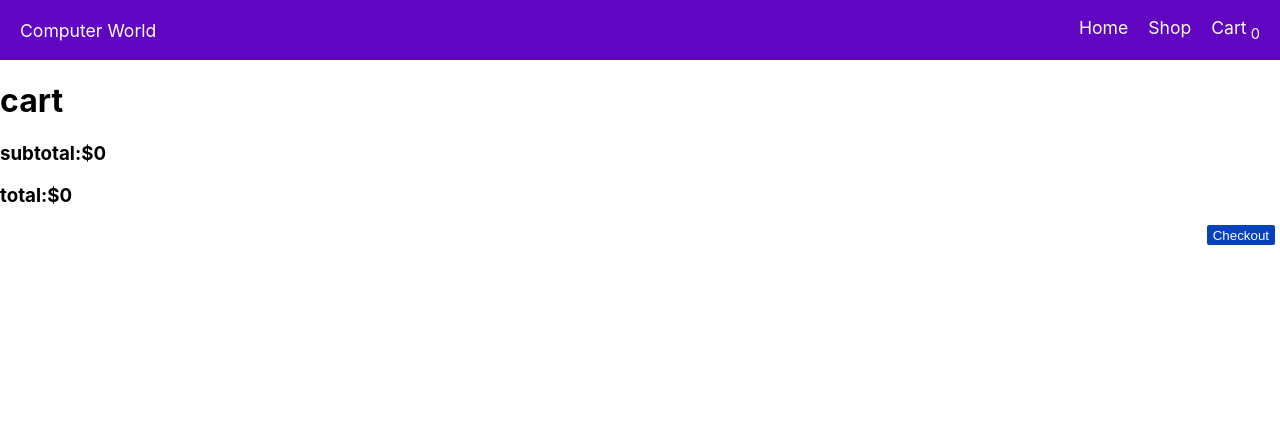
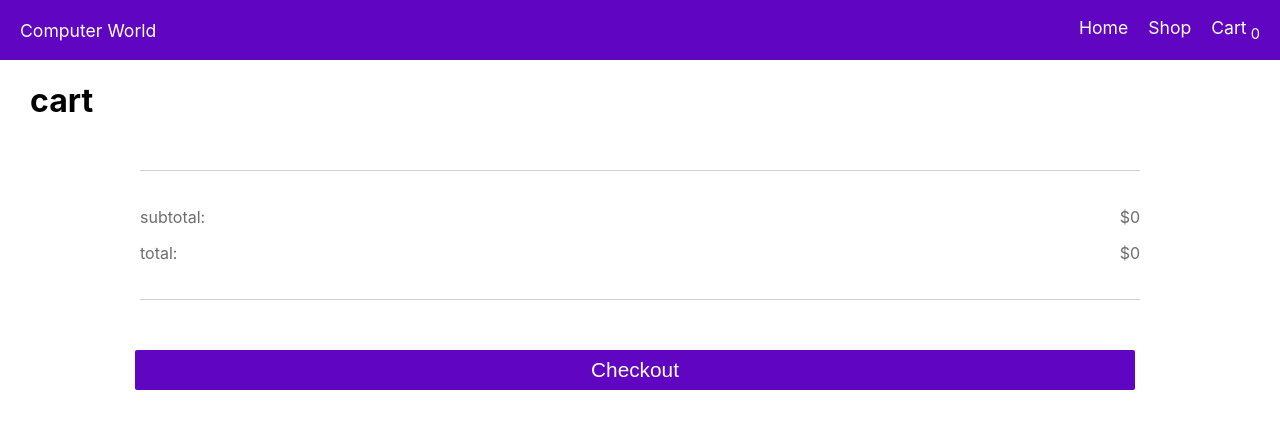
Before and after one commit to prosperitty/shopping-cart, a React (Create React App) app: page /cart in a window 1280 px wide. Shown: the top 428 px of the page. Built offline with nearby package versions, Linux system fonts and the light colour scheme.

Commit message:
styled cart page

```diff
--- a/src/App.css
+++ b/src/App.css
@@ -93,7 +93,8 @@ header {
   overflow: hidden;
 }
 
-.shop {
+.shop,
+.cart {
   padding: 0 30px
 }
 
@@ -180,6 +181,70 @@ button:hover {
   display: block;
 }
 
+.cart-image-container {
+  grid-row-start: 1;
+  grid-row-end: span 2;
+}
+
+.cart-card {
+  display: grid;
+  grid-template-columns: 90px 1fr 1fr ;
+  grid-template-rows: 90px 1fr;
+}
+
+.cart-detail {
+  margin-left: 10px;
+  align-self: center;
+}
+
+.cart-card {
+  padding: 10px;
+  margin: 10px 0;
+
+  border: 1px solid rgba(161, 161, 161, 0.264);
+  border-radius: 7px;
+  background-color: rgba(251, 251, 251, 0.586);
+
+}
+
+.product-price {
+  margin: 0;
+  text-align: end;
+  align-self: center;
+
+  font-weight: bold;
+}
+
+.cart-items {
+  max-width: 1000px;
+  margin: 0 auto;
+}
+
+.checkout {
+  margin: 50px 0;
+  padding: 20px 0;
+  border-width: 1px 0 1px 0;
+  border-style: solid;
+  border-color: rgba(161, 161, 161, 0.493);
+}
+
+.checkout-btn {
+  width: 100%;
+  height: 40px;
+  background-color: rgb(96, 5, 194);
+
+  font-size: 1.3em;
+}
+
+h3 {
+  display: flex;
+  justify-content: space-between;
+
+  font-weight: normal;
+  font-size: 1em;
+  color: rgb(108, 108, 108);
+}
+
 /* media queries */
 
 @media screen and (max-width: 800px) {
--- a/src/components/Shop.js
+++ b/src/components/Shop.js
@@ -1,4 +1,4 @@
-import React, { useState } from 'react';
+import React from 'react';
 import Product from './Product.js';
 
 const Shop = (props) => {
```
